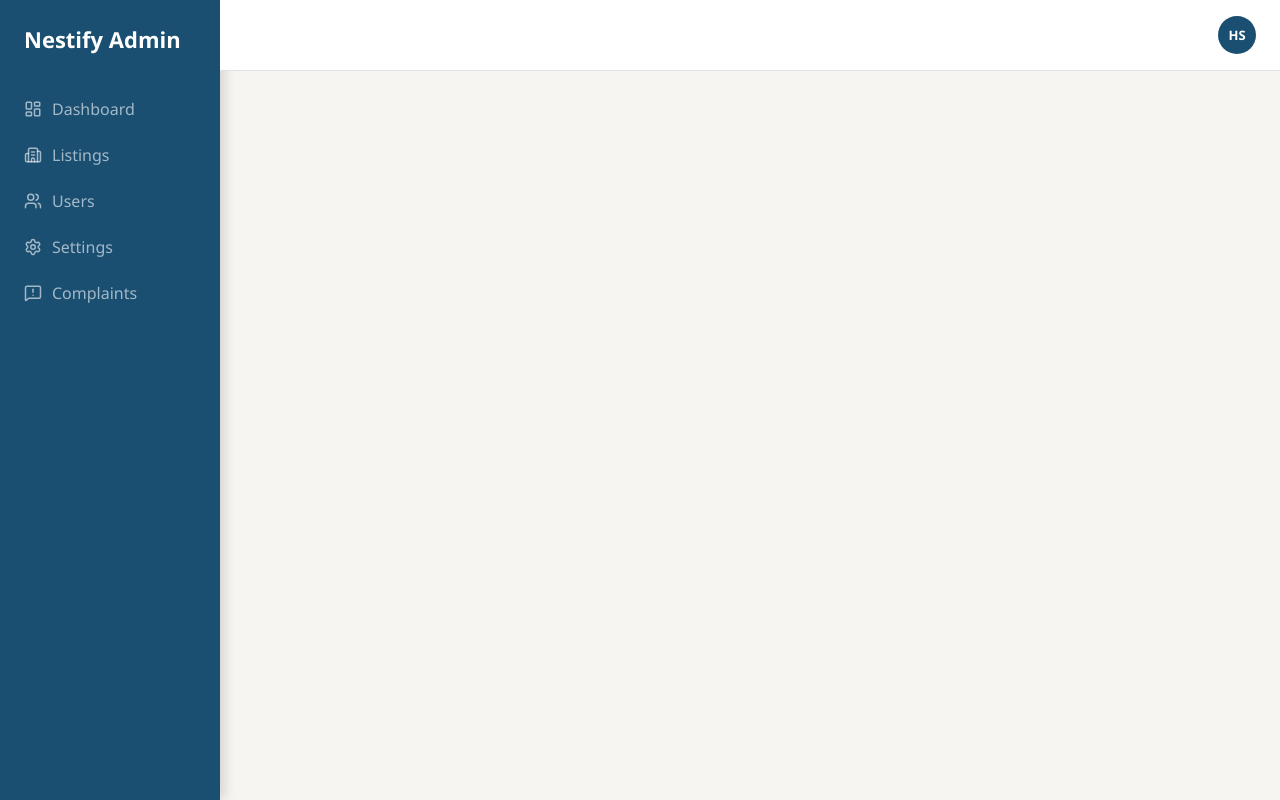
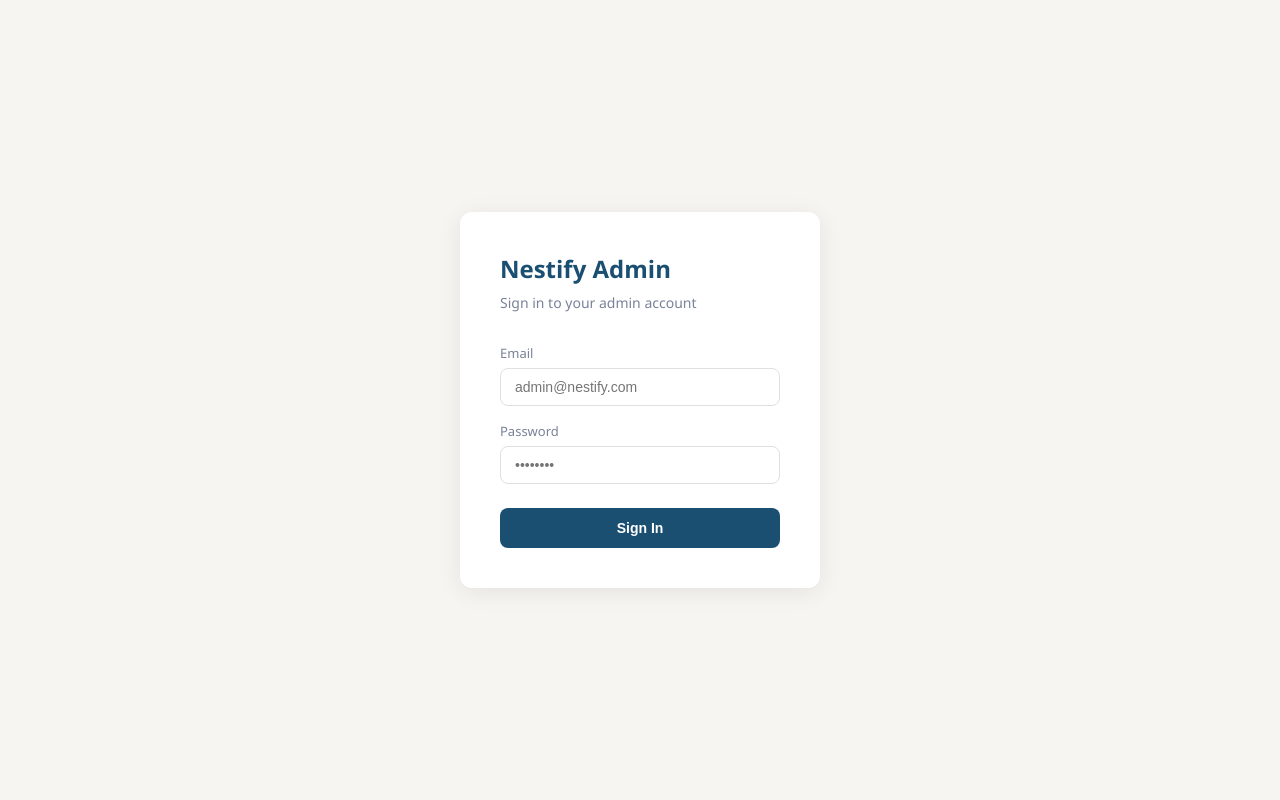
Before and after one commit to HasanAlii73/nestify-admin, a React (Vite) app: page /login in a window 1280 px wide. Built offline with nearby package versions, Linux system fonts and the light colour scheme.

Commit message:
login page and token system prepared

```diff
--- a/src/App.jsx
+++ b/src/App.jsx
@@ -1,22 +1,33 @@
 import { BrowserRouter, Routes, Route, Navigate } from 'react-router-dom';
+import Sidebar from './components/Sidebar';
+import Topbar from './components/topbar';
+import Dashboard from './pages/Dashboard';
+import Listings from './pages/Listings';
+import Users from './pages/Users';
+import Settings from './pages/Settings';
 import Complaints from './pages/Complaints';
-import Sidebar from './components/Sidebar';
-import Dashboard from './pages/Dashboard';
-import Topbar from './components/topbar';
-import Listings from './pages/Listings';
-import Settings from './pages/Settings';
-import Users from './pages/Users';
+import Login from './pages/Login';
+import { getToken } from './utils/auth';
 
 function App() {
+  const token = getToken();
+
   return (
     <BrowserRouter>
-            <div style={{ display: 'flex', minHeight: '100vh'  }}>
+      <Routes>
 
+        {/* Login route — redirect to dashboard if already logged in */}
+        <Route path="/login" element={
+          token ? <Navigate to="/dashboard" /> : <Login />
+        } />
+
+        {/* Protected routes — redirect to login if no token */}
+        <Route path="/*" element={
+          !token ? <Navigate to="/login" /> :
+          <div style={{ display: 'flex', minHeight: '100vh' }}>
             <Sidebar />
-
             <main style={{ flex: 1 }}>
               <Topbar />
-
               <div style={{ padding: '24px' }}>
                 <Routes>
                   <Route path="/" element={<Navigate to="/Dashboard" />} />
@@ -29,7 +40,11 @@ function App() {
               </div>
             </main>
           </div>
+        } />
+
+      </Routes>
     </BrowserRouter>
-    )
+  );
 }
+
 export default App;
--- /dev/null
+++ b/src/config.js
@@ -0,0 +1 @@
+export const BASE_URL = "https://nestify.alwaysdata.net";
--- a/src/pages/Listings.jsx
+++ b/src/pages/Listings.jsx
@@ -1,10 +1,14 @@
-import { useState } from "react";
-import { listings} from "../data/mockData";
+import { useState, useEffect } from "react";
+import axios from "axios";
+import { BASE_URL } from "../config";
+import { getToken } from "../utils/auth";
 
 function Listings() {
-    const [searchTerm, setSearchTerm] = useState('');
-    const [statusFilter, setStatusFilter] = useState('all');
-    const [listingsList, setListingsList] = useState(listings);
+  const [searchTerm, setSearchTerm] = useState("");
+  const [statusFilter, setStatusFilter] = useState("all");
+  const [listingsList, setListingsList] = useState([]);
+  const [loading, setLoading] = useState(true);
+  const [error, setError] = useState(null);
 
   // Delete listing by id
   const handleDelete = (id) => {
@@ -12,73 +16,104 @@ function Listings() {
   };
 
   // run filters before rendering
-    const filtered = listingsList.filter((listing) => {
-        if(statusFilter === 'all') return true;
+  const filtered = listingsList
+    .filter((listing) => {
+      if (statusFilter === "all") return true;
       return listing.status === statusFilter;
-    }).filter((listing) => {
+    })
+    .filter((listing) => {
       return listing.title.toLowerCase().includes(searchTerm.toLowerCase());
     });
 
+  useEffect(() => {
+    axios
+      .get(`${BASE_URL}/api/Properties`, {
+        headers: {
+          Authorization: `Bearer ${getToken()}`,
+        },
+      })
+      .then((res) => {
+        setListingsList(res.data);
+        setLoading(false);
+      })
+      .catch((err) => {
+        console.log(err.response);
+        setError("Failed to load listings.");
+        setLoading(false);
+      });
+  }, []);
+
   return (
     <div>
+      {loading && (
+        <p style={{ padding: "24px", color: "#7A8299" }}>Loading listings...</p>
+      )}
+      {error && <p style={{ padding: "24px", color: "#C0392B" }}>{error}</p>}
 
-            <div style={{ display: 'flex', gap: '12px', marginBottom: '24px' }}>
+      <div style={{ display: "flex", gap: "12px", marginBottom: "24px" }}>
         {/* Search Bar */}
-                <input type="text"
+        <input
+          type="text"
           placeholder="Search listings..."
           value={searchTerm}
           onChange={(e) => setSearchTerm(e.target.value)}
           style={{
             flex: 1,
-                        padding: '10px 14px',
-                        border: '1px solid #e0e0e0',
-                        borderRadius: '8px',
-                        fontSize: '14px',
-                        outline: 'none',
+            padding: "10px 14px",
+            border: "1px solid #e0e0e0",
+            borderRadius: "8px",
+            fontSize: "14px",
+            outline: "none",
           }}
         />
 
         {/* Filter Btns */}
-                    {['all', 'active', 'sold'].map((s) => (
+        {["all", "active", "sold"].map((s) => (
           <button
             key={s}
             onClick={() => setStatusFilter(s)}
             style={{
-                              borderRadius: '8px',
-                              border: '1px solid #e0e0e0',
-                              boxShadow: '0 2px 8px rgba(0,0,0,0.06)',
-                              padding: '10px 18px',
-                              background: statusFilter === s ? '#1B4F72' : '#fff',
-                              color:      statusFilter === s ? '#fff'    : '#7A8299',
-                              fontWeight: '500',
-                              fontSize: '13px',
-                              cursor: 'pointer',
-                            }}>
+              borderRadius: "8px",
+              border: "1px solid #e0e0e0",
+              boxShadow: "0 2px 8px rgba(0,0,0,0.06)",
+              padding: "10px 18px",
+              background: statusFilter === s ? "#1B4F72" : "#fff",
+              color: statusFilter === s ? "#fff" : "#7A8299",
+              fontWeight: "500",
+              fontSize: "13px",
+              cursor: "pointer",
+            }}
+          >
             {s.charAt(0).toUpperCase() + s.slice(1)}
           </button>
         ))}
       </div>
 
       {/* Table */}
-            <div style={{
-            background: '#fff',
-            border: '1px solid #e0e0e0',
-            boxShadow: '0 2px 8px rgba(0,0,0,0.06)',
-            borderRadius: '10px',
-            padding: '24px',
-            }}>
-
+      <div
+        style={{
+          background: "#fff",
+          border: "1px solid #e0e0e0",
+          boxShadow: "0 2px 8px rgba(0,0,0,0.06)",
+          borderRadius: "10px",
+          padding: "24px",
+        }}
+      >
         {/* Empty State */}
         {filtered.length === 0 && (
-                    <p style={{ textAlign: 'center', color: '#7A8299', padding: '32px 0'}}>
+          <p
+            style={{ textAlign: "center", color: "#7A8299", padding: "32px 0" }}
+          >
             No listings matches your search.
           </p>
         )}
 
         {filtered.length > 0 && (
-                <table style={{ width: '100%', borderCollapse: 'collapse' }}>
+          <table style={{ width: "100%", borderCollapse: "collapse" }}>
             <thead>
-                      <tr style={{ borderBottom: '2px solid #f0f0f0', textAlign: 'left' }}>
+              <tr
+                style={{ borderBottom: "2px solid #f0f0f0", textAlign: "left" }}
+              >
                 <th style={thStyle}>Title</th>
                 <th style={thStyle}>City</th>
                 <th style={thStyle}>Price</th>
@@ -90,34 +125,43 @@ function Listings() {
 
             <tbody>
               {filtered.map((listing) => (
-                        <tr key={listing.id} style={{ borderBottom: '1px solid #f0f0f0' }}>
+                <tr
+                  key={listing.id}
+                  style={{ borderBottom: "1px solid #f0f0f0" }}
+                >
                   <td style={tdStyle}>{listing.title}</td>
                   <td style={tdStyle}>{listing.city}</td>
                   <td style={tdStyle}>${listing.price.toLocaleString()}</td>
                   <td style={tdStyle}>{listing.type}</td>
                   <td style={tdStyle}>
-                            <span style={{
-                              background: listing.status === 'active' ? '#D5F5E3' : '#FADBD8',
-                              color:      listing.status === 'active' ? '#1A6E35' : '#C0392B',
-                              padding: '3px 10px',
-                              borderRadius: '20px',
-                              fontSize: '12px',
-                              fontWeight: '500',
-                              }}>
+                    <span
+                      style={{
+                        background:
+                          listing.status === "active" ? "#D5F5E3" : "#FADBD8",
+                        color:
+                          listing.status === "active" ? "#1A6E35" : "#C0392B",
+                        padding: "3px 10px",
+                        borderRadius: "20px",
+                        fontSize: "12px",
+                        fontWeight: "500",
+                      }}
+                    >
                       {listing.status}
                     </span>
                   </td>
                   <td style={tdStyle}>
-                            <button onClick={() => handleDelete(listing.id)}
+                    <button
+                      onClick={() => handleDelete(listing.id)}
                       style={{
-                              background: 'none',
-                              border: '1px solid #FADBD8',
-                              color: '#C0392B',
-                              padding: '5px 12px',
-                              borderRadius: '6px',
-                              fontSize: '12px',
-                              cursor: 'pointer',
-                            }}>
+                        background: "none",
+                        border: "1px solid #FADBD8",
+                        color: "#C0392B",
+                        padding: "5px 12px",
+                        borderRadius: "6px",
+                        fontSize: "12px",
+                        cursor: "pointer",
+                      }}
+                    >
                       Delete
                     </button>
                   </td>
@@ -128,8 +172,13 @@ function Listings() {
         )}
       </div>
     </div>
-    )
+  );
 }
-const thStyle = { padding: '10px 12px', color: '#7A8299', fontSize: '13px', fontWeight: '600' };
-const tdStyle = { padding: '12px', fontSize: '14px', color: '#1C2333' };
+const thStyle = {
+  padding: "10px 12px",
+  color: "#7A8299",
+  fontSize: "13px",
+  fontWeight: "600",
+};
+const tdStyle = { padding: "12px", fontSize: "14px", color: "#1C2333" };
 export default Listings;
--- /dev/null
+++ b/src/pages/login.jsx
@@ -0,0 +1,121 @@
+import { useState } from "react";
+import axios from "axios";
+import { BASE_URL } from "../config";
+import { setToken } from "../utils/auth";
+
+function Login() {
+  const [email, setEmail] = useState("");
+  const [password, setPassword] = useState("");
+  const [error, setError] = useState(null);
+  const [loading, setLoading] = useState(false);
+
+  const handleLogin = () => {
+    setLoading(true);
+    axios
+      .post(`${BASE_URL}/api/users/login`, { email, password })
+      .then((res) => {
+        setToken(res.data.data.token); // save token to localStorage
+        window.location.href = "/dashboard"; // redirect to dashboard
+      })
+      .catch(() => {
+        setError("Invalid email or password.");
+        setLoading(false);
+      });
+  };
+
+  return (
+    <div
+      style={{
+        minHeight: "100vh",
+        display: "flex",
+        alignItems: "center",
+        justifyContent: "center",
+        background: "#F7F5F2",
+      }}
+    >
+      <div
+        style={{
+          background: "#fff",
+          borderRadius: "12px",
+          padding: "40px",
+          width: "360px",
+          boxShadow: "0 4px 24px rgba(0,0,0,0.08)",
+        }}
+      >
+        <h1 style={{ color: "#1B4F72", marginBottom: "8px", fontSize: "24px" }}>
+          Nestify Admin
+        </h1>
+        <p style={{ color: "#7A8299", marginBottom: "32px", fontSize: "14px" }}>
+          Sign in to your admin account
+        </p>
+
+        {error && (
+          <p
+            style={{ color: "#C0392B", fontSize: "13px", marginBottom: "16px" }}
+          >
+            {error}
+          </p>
+        )}
+
+        <div style={{ marginBottom: "16px" }}>
+          <label style={labelStyle}>Email</label>
+          <input
+            type="email"
+            value={email}
+            onChange={(e) => setEmail(e.target.value)}
+            style={inputStyle}
+            placeholder="admin@nestify.com"
+          />
+        </div>
+
+        <div style={{ marginBottom: "24px" }}>
+          <label style={labelStyle}>Password</label>
+          <input
+            type="password"
+            value={password}
+            onChange={(e) => setPassword(e.target.value)}
+            style={inputStyle}
+            placeholder="••••••••"
+          />
+        </div>
+
+        <button
+          onClick={handleLogin}
+          disabled={loading}
+          style={{
+            width: "100%",
+            padding: "12px",
+            background: "#1B4F72",
+            color: "#fff",
+            border: "none",
+            borderRadius: "8px",
+            fontSize: "14px",
+            fontWeight: "600",
+            cursor: loading ? "not-allowed" : "pointer",
+            opacity: loading ? 0.7 : 1,
+          }}
+        >
+          {loading ? "Signing in..." : "Sign In"}
+        </button>
+      </div>
+    </div>
+  );
+}
+
+const labelStyle = {
+  display: "block",
+  fontSize: "13px",
+  color: "#7A8299",
+  marginBottom: "6px",
+};
+
+const inputStyle = {
+  width: "100%",
+  padding: "10px 14px",
+  border: "1px solid #e0e0e0",
+  borderRadius: "8px",
+  fontSize: "14px",
+  outline: "none",
+};
+
+export default Login;
--- /dev/null
+++ b/src/utils/auth.js
@@ -0,0 +1,3 @@
+export const getToken = () => localStorage.getItem("token");
+export const setToken = (token) => localStorage.setItem("token", token);
+export const removeToken = () => localStorage.removeItem("token");
```
Lines whose indentation alone changed are shown as unchanged.
